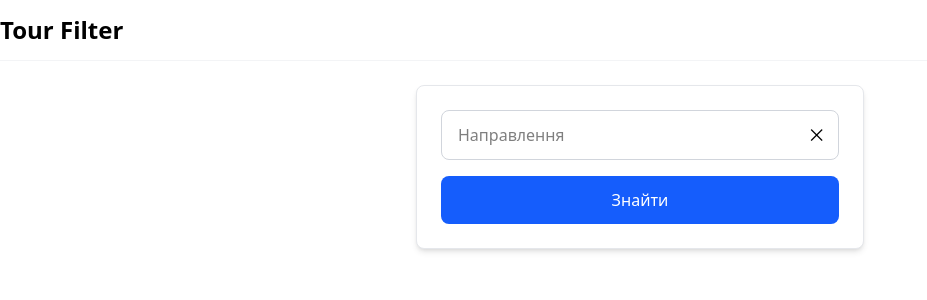
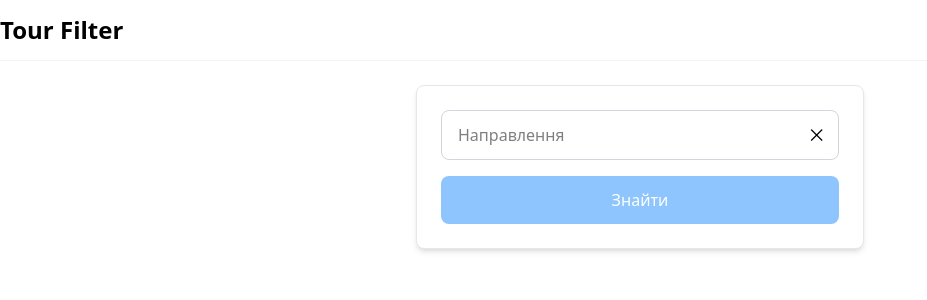
Before and after one commit to andrew-demydenko/tour-filter, a React (Vite) app: page / in a window 1280 px wide. Shown: the top 300 px of the page, without its empty margins (0-927 px from the left). Built offline with nearby package versions, Linux system fonts and the light colour scheme.

Commit message:
integrate tour search with UI components

```diff
--- a/src/components/SearchForm.tsx
+++ b/src/components/SearchForm.tsx
@@ -2,7 +2,13 @@ import { useState } from "react";
 import { GeoObjectAutocomplete } from "./GeoObjectAutocomplete";
 import type { GeoObject } from "../types";
 
-export const SearchForm = () => {
+export const SearchForm = ({
+  onChangeCountryId,
+  loading,
+}: {
+  onChangeCountryId: (countryId: string | null) => void;
+  loading: boolean;
+}) => {
   const [destination, setDestination] = useState<GeoObject | null>(null);
 
   const handleSubmit = (e: React.FormEvent) => {
@@ -10,9 +16,18 @@ export const SearchForm = () => {
     if (!destination) {
       return;
     }
+
+    let countryId: string | undefined;
+
+    if ("flag" in destination) {
+      countryId = destination.id;
+    } else if ("countryId" in destination) {
+      countryId = destination.countryId;
+    }
+    onChangeCountryId(countryId || null);
   };
 
-  const handleDestinationChange = (geo: GeoObject) => {
+  const handleDestinationChange = async (geo: GeoObject) => {
     setDestination(geo);
   };
 
@@ -24,8 +39,9 @@ export const SearchForm = () => {
           onChangeDestination={handleDestinationChange}
         />
         <button
+          disabled={loading || !destination}
           type="submit"
-          className="w-full px-6 py-3 bg-blue-600 text-white font-medium rounded-lg hover:bg-blue-700 transition-colors focus:outline-none focus:ring-2 focus:ring-blue-500"
+          className="w-full px-6 py-3 bg-blue-600 text-white font-medium rounded-lg hover:bg-blue-700 transition-colors focus:outline-none focus:ring-2 focus:ring-blue-500 disabled:bg-blue-300 disabled:cursor-not-allowed"
         >
           Знайти
         </button>
--- a/src/layout/content.tsx
+++ b/src/layout/content.tsx
@@ -1,9 +1,37 @@
+import { useState } from "react";
 import { SearchForm } from "../components/SearchForm";
+import { useTourSearch } from "../hooks/useTourSearch";
+import { Loader } from "../components/Loader";
+import { ErrorMessage } from "../components/ErrorMessage";
+import { EmptyList } from "../components/EmptyList";
 
 export const Content = () => {
+  const [countryId, setCountryId] = useState<string | null>(null);
+  const { tours, isLoading, isError, error } = useTourSearch(countryId);
+
   return (
     <div className="container mx-auto flex-1 py-6 flex">
-      <SearchForm />
+      <div className="w-full max-w-4xl mx-auto">
+        <SearchForm loading={isLoading} onChangeCountryId={setCountryId} />
+
+        {isLoading && <Loader />}
+
+        {isError && (
+          <ErrorMessage message={error?.message || "Сталася помилка"} />
+        )}
+
+        {!isLoading && !isError && tours.length === 0 && countryId && (
+          <EmptyList />
+        )}
+
+        {!isLoading && !isError && tours.length > 0 && (
+          <div className="mt-6">
+            <h2 className="text-xl font-semibold text-gray-800 mb-4">
+              Знайдено турів: {tours.length}
+            </h2>
+          </div>
+        )}
+      </div>
     </div>
   );
 };
--- a/src/types/index.ts
+++ b/src/types/index.ts
@@ -1 +1,2 @@
 export * from "./geoObject.types";
+export * from "./tour.types";
--- /dev/null
+++ b/src/types/tour.types.ts
@@ -0,0 +1,43 @@
+export interface Price {
+  id: string;
+  amount: number;
+  currency: string;
+  startDate: string;
+  endDate: string;
+  hotelID: number;
+}
+
+export interface Tour {
+  price: Price;
+  hotel: {
+    id: number;
+    name: string;
+    cityName: string;
+    countryName: string;
+    img?: string;
+  };
+}
+
+export interface SearchStartResponse {
+  token: string;
+  waitUntil: string;
+}
+
+export interface SearchPricesResponse {
+  prices: Record<string, Price>;
+}
+
+export interface SearchError {
+  code: number;
+  error: boolean;
+  message: string;
+  waitUntil?: string;
+}
+
+export type SearchStatus = "idle" | "loading" | "success" | "error";
+
+export interface TourSearchResult {
+  status: SearchStatus;
+  tours: Tour[];
+  error?: string;
+}
```
